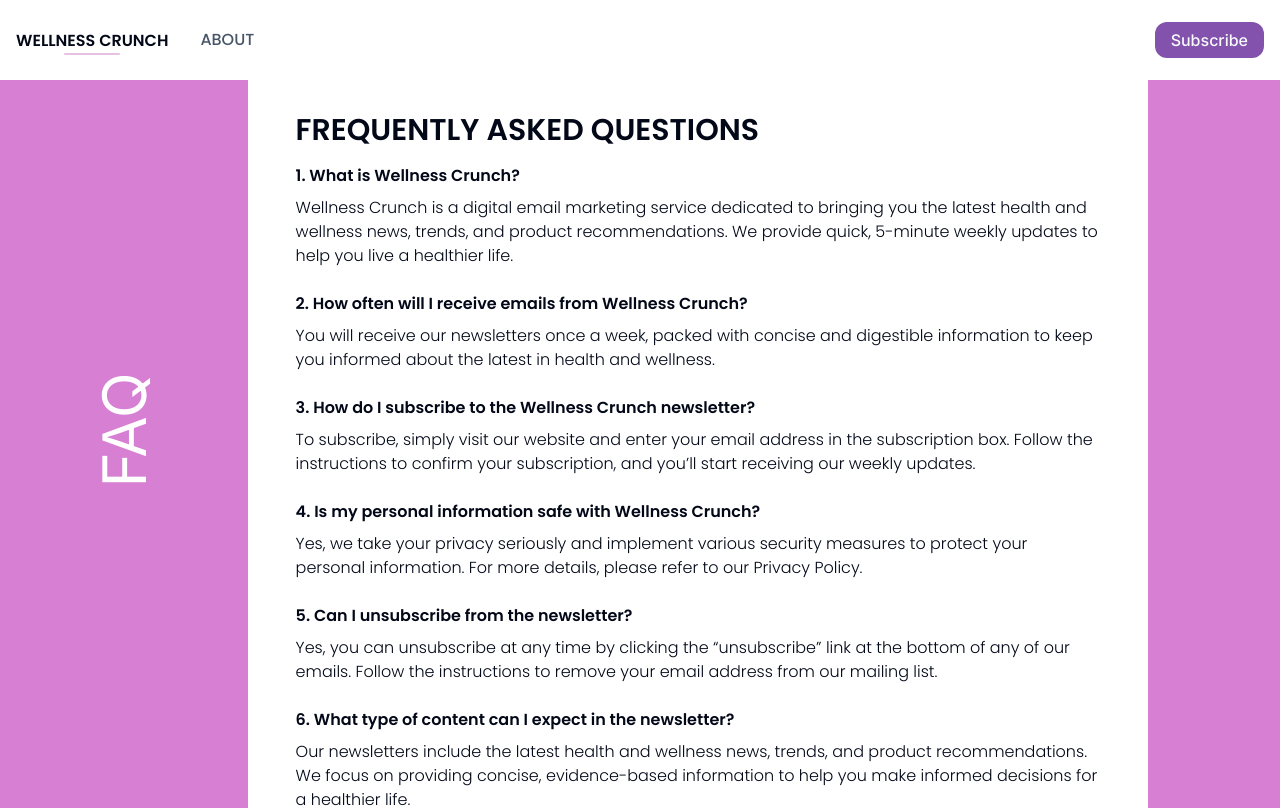
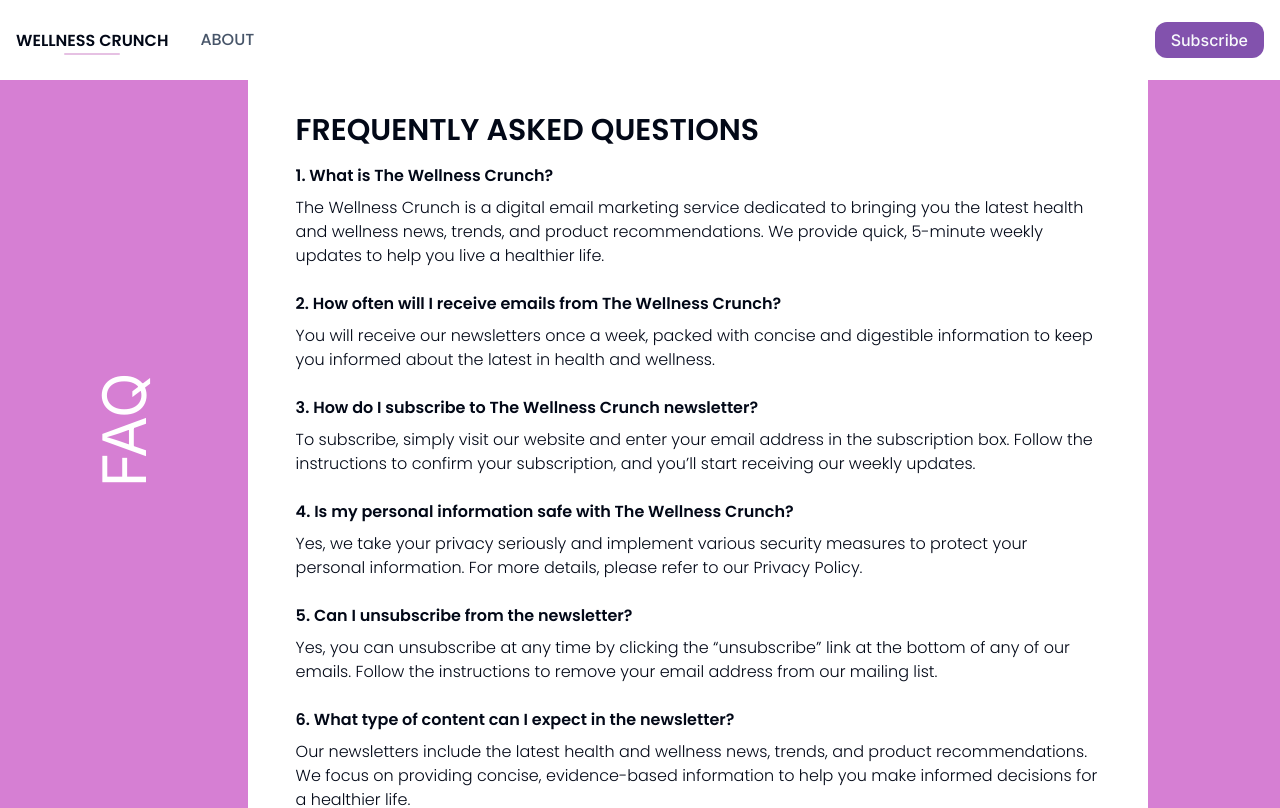
Before and after one commit to jdsghuman/wellness-crunch, a Next.js app: page /faq in a window 1280 px wide. Shown: the top 808 px of the page. Built offline with nearby package versions, Linux system fonts and the light colour scheme.

Commit message:
update text

```diff
--- a/src/app/(routes)/(about)/about/page.tsx
+++ b/src/app/(routes)/(about)/about/page.tsx
@@ -3,8 +3,8 @@ import Container from "@/src/components/ui/container";
 import { poppins300, poppins600 } from "@/src/app/fonts";
 
 export const metadata: Metadata = {
-  title: "Wellness Crunch | About",
-  description: "Learn more about Wellness Crunch and our mission.",
+  title: "The Wellness Crunch | About",
+  description: "Learn more about The Wellness Crunch and our mission.",
 };
 
 const About = () => {
@@ -18,10 +18,10 @@ const About = () => {
         </div>
         <div className="w-full max-w-[900px] px-12 max-sm:px-4 py-8">
           <h1 className={`${poppins600.className} text-3xl`}>
-            Welcome to <span className="uppercase">Wellness Crunch!</span>
+            Welcome to <span className="uppercase">The Wellness Crunch!</span>
           </h1>
           <p className={`my-4 mt-12 ${poppins300.className} text-base`}>
-            At Wellness Crunch, we are dedicated to bringing you the most
+            At The Wellness Crunch, we are dedicated to bringing you the most
             relevant health and wellness news, trends, and product
             recommendations in quick, 5-minute weekly updates. We understand
             your busy lifestyle, and our mission is to simplify healthy living,
--- a/src/app/(routes)/(faq)/faq/page.tsx
+++ b/src/app/(routes)/(faq)/faq/page.tsx
@@ -3,7 +3,7 @@ import Container from "@/src/components/ui/container";
 import { poppins300, poppins600 } from "@/src/app/fonts";
 
 export const metadata: Metadata = {
-  title: "Wellness Crunch | FAQ",
+  title: "The Wellness Crunch | FAQ",
 };
 
 const FAQ = () => {
@@ -21,18 +21,18 @@ const FAQ = () => {
           </h1>
           <p className={`mt-4 mt-12 ${poppins300.className} text-base`}>
             <span className={`${poppins600.className}`}>
-              1. What is Wellness Crunch?
+              1. What is The Wellness Crunch?
             </span>{" "}
           </p>
           <p className={`my-2 ${poppins300.className} text-base`}>
-            Wellness Crunch is a digital email marketing service dedicated to
-            bringing you the latest health and wellness news, trends, and
+            The Wellness Crunch is a digital email marketing service dedicated
+            to bringing you the latest health and wellness news, trends, and
             product recommendations. We provide quick, 5-minute weekly updates
             to help you live a healthier life.
           </p>
           <p className={`mt-6 ${poppins300.className} text-base`}>
             <span className={`${poppins600.className}`}>
-              2. How often will I receive emails from Wellness Crunch?{" "}
+              2. How often will I receive emails from The Wellness Crunch?{" "}
             </span>{" "}
           </p>
           <p className={`my-2 ${poppins300.className} text-base`}>
@@ -42,7 +42,7 @@ const FAQ = () => {
           </p>{" "}
           <p className={`mt-6 ${poppins300.className} text-base`}>
             <span className={`${poppins600.className}`}>
-              3. How do I subscribe to the Wellness Crunch newsletter?
+              3. How do I subscribe to The Wellness Crunch newsletter?
             </span>{" "}
           </p>
           <p className={`my-2 ${poppins300.className} text-base`}>
@@ -52,7 +52,7 @@ const FAQ = () => {
           </p>
           <p className={`mt-6 ${poppins300.className} text-base`}>
             <span className={`${poppins600.className}`}>
-              4. Is my personal information safe with Wellness Crunch?
+              4. Is my personal information safe with The Wellness Crunch?
             </span>{" "}
           </p>
           <p className={`my-2 ${poppins300.className} text-base`}>
@@ -103,7 +103,7 @@ const FAQ = () => {
           </p>{" "}
           <p className={`mt-6 ${poppins300.className} text-base`}>
             <span className={`${poppins600.className}`}>
-              9. How can I contact Wellness Crunch for more information or
+              9. How can I contact The Wellness Crunch for more information or
               support?
             </span>{" "}
           </p>
--- a/src/app/(routes)/(privacy)/privacy-policy/page.tsx
+++ b/src/app/(routes)/(privacy)/privacy-policy/page.tsx
@@ -3,7 +3,7 @@ import Container from "@/src/components/ui/container";
 import { poppins300, poppins600 } from "@/src/app/fonts";
 
 export const metadata: Metadata = {
-  title: "Wellness Crunch | Privacy",
+  title: "The Wellness Crunch | Privacy",
   robots: {
     index: false,
     follow: true,
@@ -30,7 +30,7 @@ const Privacy = () => {
             <span className={`${poppins600.className}`}>1. Introduction</span>{" "}
           </p>
           <p className={`my-2 ${poppins300.className} text-base`}>
-            Welcome to Wellness Crunch. We are committed to protecting your
+            Welcome to The Wellness Crunch. We are committed to protecting your
             privacy and ensuring that your personal information is handled in a
             safe and responsible manner. This Privacy Policy outlines how we
             collect, use, and protect your personal information when you
@@ -168,7 +168,7 @@ const Privacy = () => {
             Wellness Crunch
           </p>{" "}
           <p className={`my-2 mt-12 ${poppins300.className} text-base`}>
-            wellnesscrunch@gmail.com
+            thewellnesscrunch@gmail.com
           </p>
           <p className={`my-2 ${poppins300.className} text-base`}>
             By subscribing to our newsletter, you agree to the terms of this
--- a/src/app/layout.tsx
+++ b/src/app/layout.tsx
@@ -8,9 +8,9 @@ import Footer from "@components/components/footer";
 const inter = Inter({ subsets: ["latin"] });
 
 export const metadata: Metadata = {
-  title: "Wellness Crunch",
+  title: "The Wellness Crunch",
   description:
-    "Stay updated with Wellness Crunch! Get the latest health trends, news, and product recommendations in just 5 minutes. Sign up for expert insights delivered to your inbox.",
+    "Stay updated with The Wellness Crunch! Get the latest health trends, news, and product recommendations in just 5 minutes. Sign up for expert insights delivered to your inbox.",
   twitter: {
     card: "summary_large_image",
   },
```
